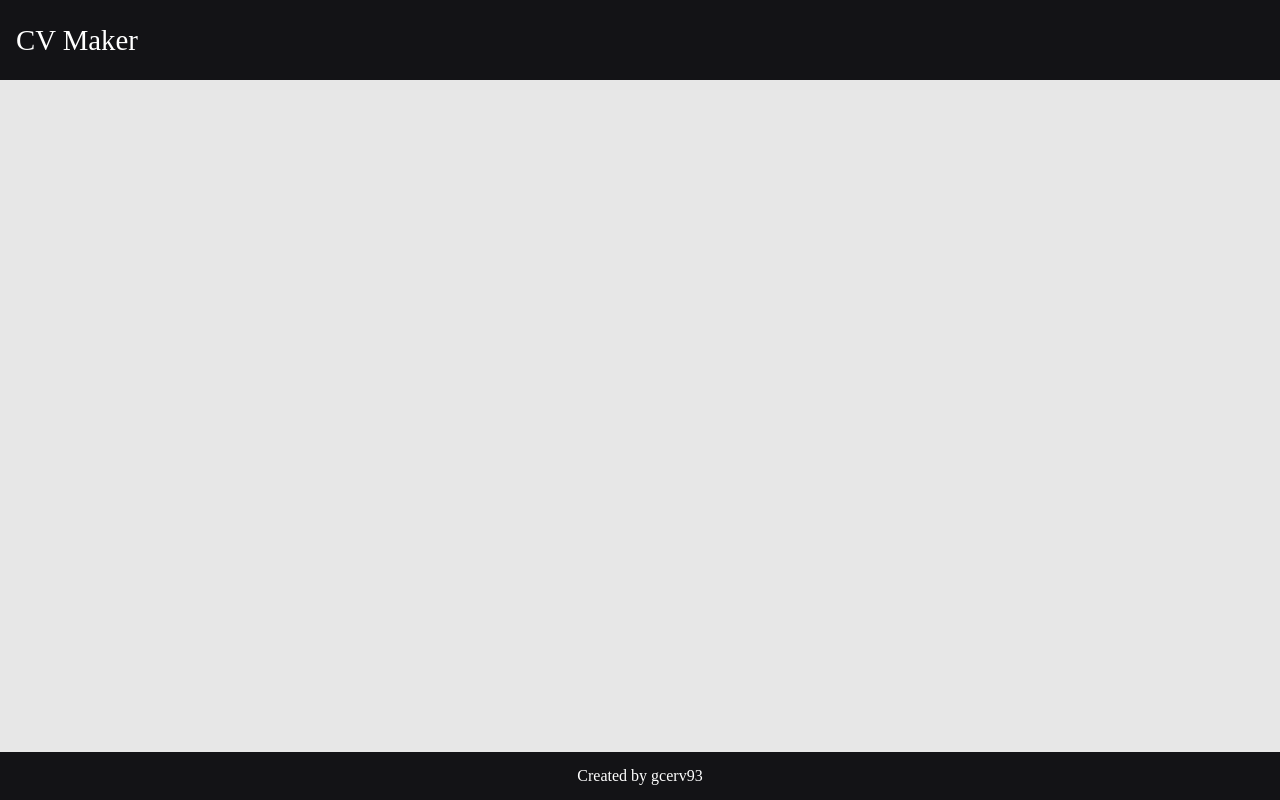
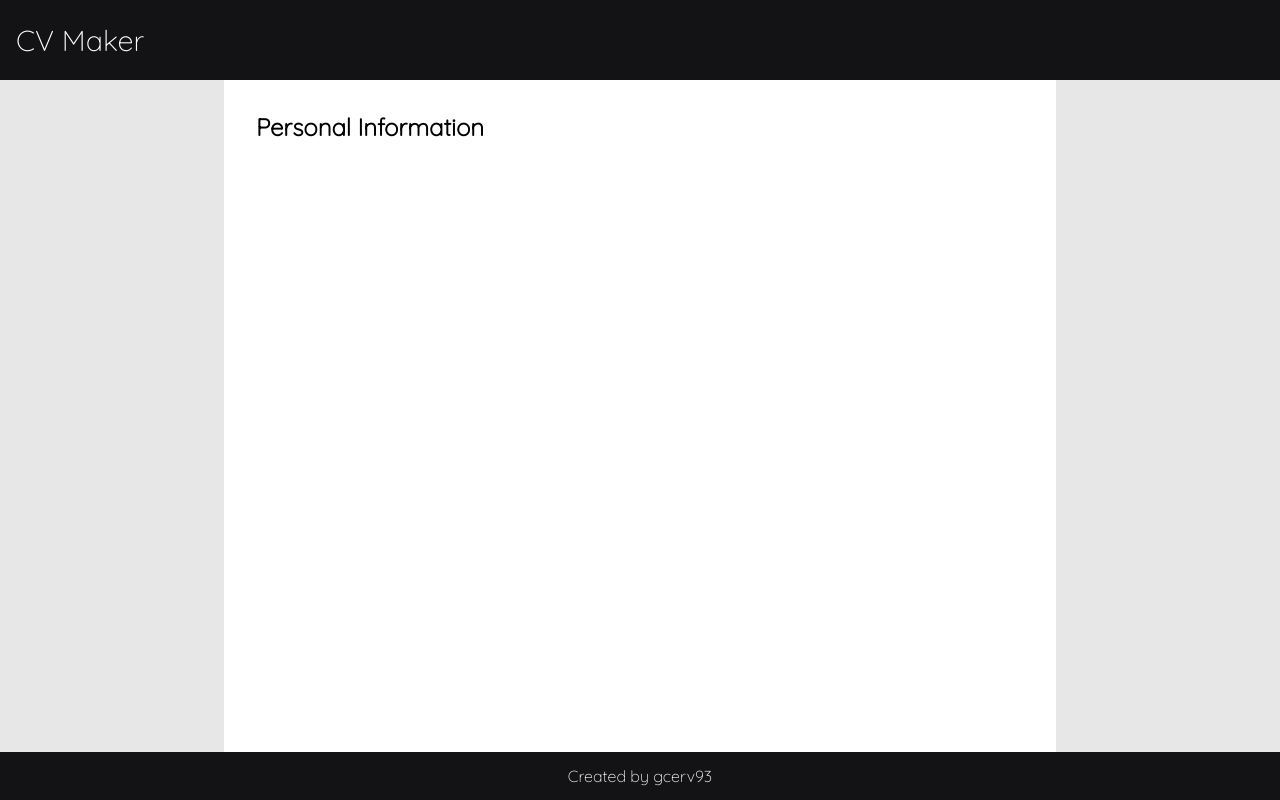
Before and after one commit to gcerv93/cv-project, a React (Create React App) app: page / in a window 1280 px wide. Built offline with nearby package versions, Linux system fonts and the light colour scheme.

Commit message:
Add info outline component and main font

```diff
--- a/src/components/Content.js
+++ b/src/components/Content.js
@@ -1,8 +1,13 @@
 import React from "react";
+import Info from "./Info";
 
 class Content extends React.Component {
   render() {
-    return <div className="content"></div>;
+    return (
+      <div className="content">
+        <Info />
+      </div>
+    );
   }
 }
 
--- /dev/null
+++ b/src/components/Info.js
@@ -0,0 +1,13 @@
+import React from "react";
+
+class Info extends React.Component {
+  render() {
+    return (
+      <div className="info">
+        <h2>Personal Information</h2>
+      </div>
+    );
+  }
+}
+
+export default Info;
--- a/src/styles/main.css
+++ b/src/styles/main.css
@@ -1,7 +1,14 @@
+
+@import url('https://fonts.googleapis.com/css2?family=Quicksand:wght@300&display=swap');
+
+* {
+  margin: 0;
+  padding: 0;
+}
+
 html, body {
-   margin: 0;
-   padding: 0;
    height: 100vh;
+   font-family: 'Quicksand', sans-serif;
 }
 
 #root {
@@ -28,6 +35,14 @@ header {
 
 .content {
   flex: 1;
+  display: flex;
+  justify-content: center;
+}
+
+.info {
+  background-color: white;
+  padding: 2rem;
+  width: 60%;
 }
 
 footer {
```
